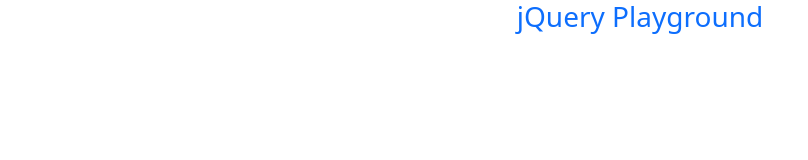
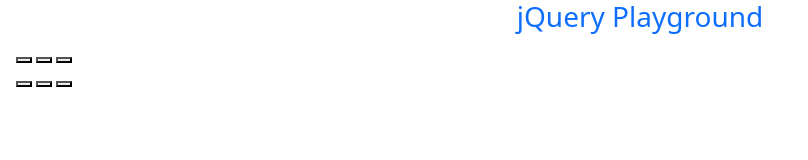
Before and after one commit to sabovoichita/jquery-playground, a plain HTML site: page index.html in a window 1280 px wide. Shown: the whole page, without its empty margins (0-808 px from the left). Drawn offline with nearby package versions, Linux system fonts and the light colour scheme.

Commit message:
6. Add Elements within Your Bootstrap Wells Now we're several div elements deep on each column of our row. This is as deep as we'll need to go. Now we can add our button elements.
Nest three button elements within each of your div elements having the class name well.

```diff
--- a/index.html
+++ b/index.html
@@ -25,8 +25,20 @@
     <div class="container-fluid">
       <h3 class="text-primary text-center">jQuery Playground</h3>
       <div class="row">
-        <div class="col-xs-6"><div class="well"></div></div>
-        <div class="col-xs-6"><div class="well"></div></div>
+        <div class="col-xs-6">
+          <div class="well">
+            <button class="well"></button>
+            <button class="well"></button>
+            <button class="well"></button>
+          </div>
+        </div>
+        <div class="col-xs-6">
+          <div class="well">
+            <button class="well"></button>
+            <button class="well"></button>
+            <button class="well"></button>
+          </div>
+        </div>
       </div>
     </div>
   </body>
```
